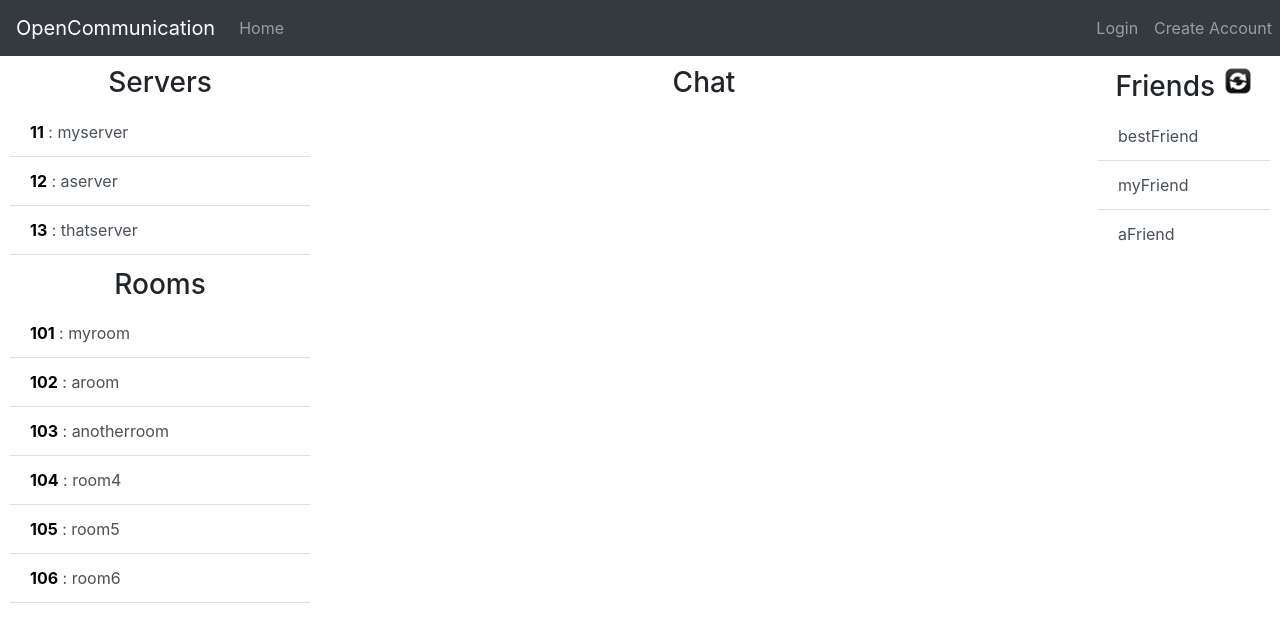
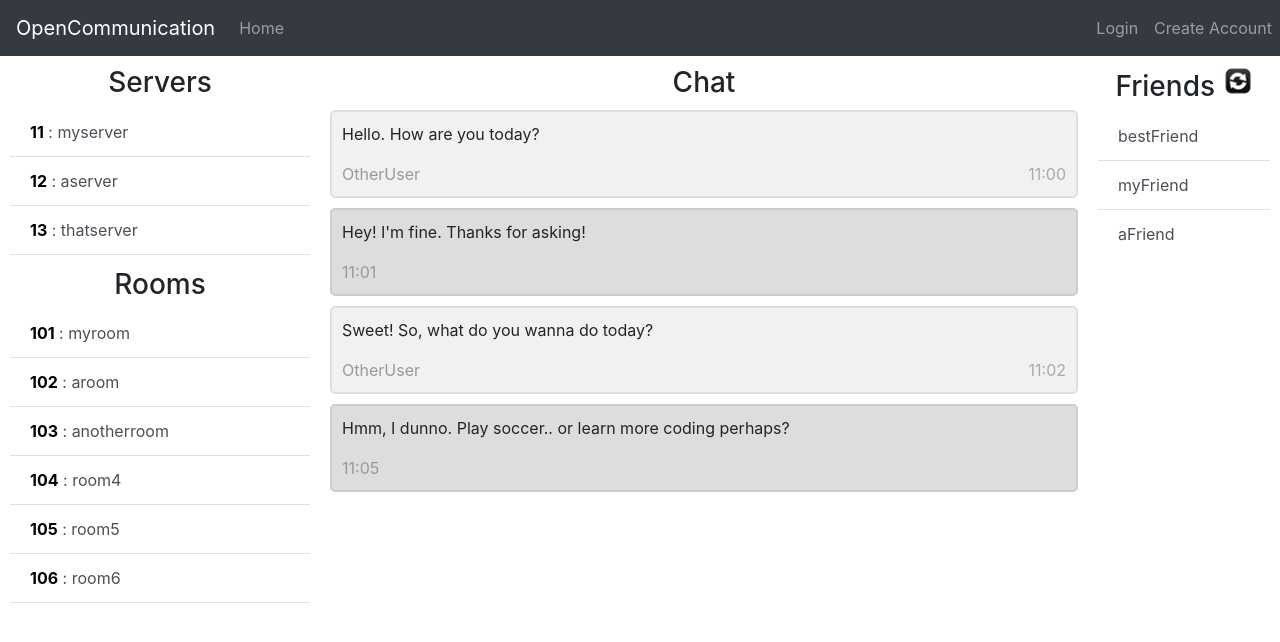
Before and after one commit to jaredglaser/OpenCommunicationFrontEnd, an Angular app: page /ui in a window 1280 px wide. Shown: the top 642 px of the page. Built offline with nearby package versions, Linux system fonts and the light colour scheme.

Commit message:
added message layot to chat column

```diff
--- a/src/app/pages/ui/ui.component.css
+++ b/src/app/pages/ui/ui.component.css
@@ -1,47 +1,116 @@
+/* Headers above Columns */
 .header{
     text-align: center;
 }
 
+/* All Columns */
 .column {
     float: left;
     padding: 10px;
 }
 
+/* Rooms and servers Column */
 .column.left {
     width: 25%;
 }
 
+/* Chat Column */
 .column.middle {
     width: 60%;
 }
 
+/* Friends List Column */
 .column.right {
     width: 15%;
 }
 
+/* List-group containing list-group-items */
 .list-group {
     margin-bottom: 10px;
     overflow: scroll;
     -webkit-overflow-scrolling: touch;
 }
 
-
-
+/* list-group of servers */
 #servers {
     max-height: 150px;
 }
 
+/* list-group of rooms */
 #rooms {
     max-height: 300px;
 }
 
+/* list-group of friends */
 #friends-list {
     max-height: 300px;
 }
 
-
-
+/* room and server id numbers */
 .rooms-servers-ids {
     color: #000000;
     font-weight: bold;
 }
+
+/* Chat containers */
+.container {
+    border: 2px solid #dedede;
+    background-color: #f1f1f1;
+    border-radius: 5px;
+    padding: 10px;
+    margin: 10px 0;
+  }
+
+  /* Darker chat container */
+  .darker {
+    border-color: #ccc;
+    background-color: #ddd;
+  }
+
+  /* Clear floats */
+  .container::after {
+    content: "";
+    clear: both;
+    display: table;
+  }
+
+  /* Style images
+  .container img {
+    float: left;
+    max-width: 60px;
+    width: 100%;
+    margin-right: 20px;
+    border-radius: 50%;
+  }
+
+   Style the right image
+  .container img.right {
+    float: right;
+    margin-left: 20px;
+    margin-right:0;
+  }
+  */
+
+  /* Style time text */
+  .time-right {
+    float: right;
+    color: #aaa;
+  }
+
+  /* Style time text */
+  .time-left {
+    float: left;
+    color: #999;
+  }
+
+  /* Current User's username within message */
+  .username-right {
+    float: right;
+    color: #aaa;
+  }
+
+  /* Other User's username within message */
+  .username-left {
+      float: left;
+      color: #999;
+  }
--- a/src/app/pages/ui/ui.component.html
+++ b/src/app/pages/ui/ui.component.html
@@ -24,8 +24,31 @@
     </div>
 
     <div class="column middle">
+        <!--Populate this column with current rooms messages-->
       <h3 class="header">Chat</h3>
-      <!--Populate this column with current rooms messages-->
+      <div class="container">
+        <p>Hello. How are you today?</p>
+        <span class="username-left">OtherUser</span>
+        <span class="time-right">11:00</span>
+      </div>
+
+      <div class="container darker">
+        <p>Hey! I'm fine. Thanks for asking!</p>
+        <span class="username-right">{{username}}</span>
+        <span class="time-left">11:01</span>
+      </div>
+
+      <div class="container">
+        <p>Sweet! So, what do you wanna do today?</p>
+        <span class="username-left">OtherUser</span>
+        <span class="time-right">11:02</span>
+      </div>
+
+      <div class="container darker">
+        <p>Hmm, I dunno. Play soccer.. or learn more coding perhaps?</p>
+        <span class="username-right">{{username}}</span>
+        <span class="time-left">11:05</span>
+      </div>
     </div>
 
     <div class="column right">
```
